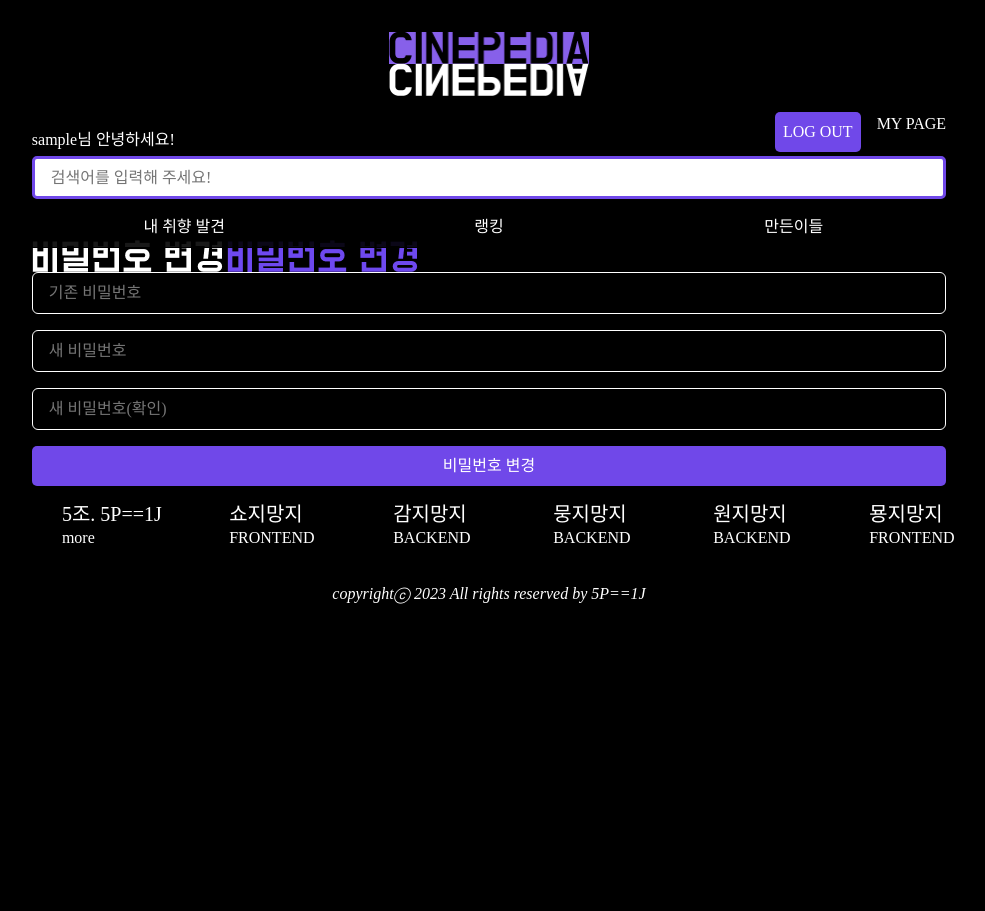
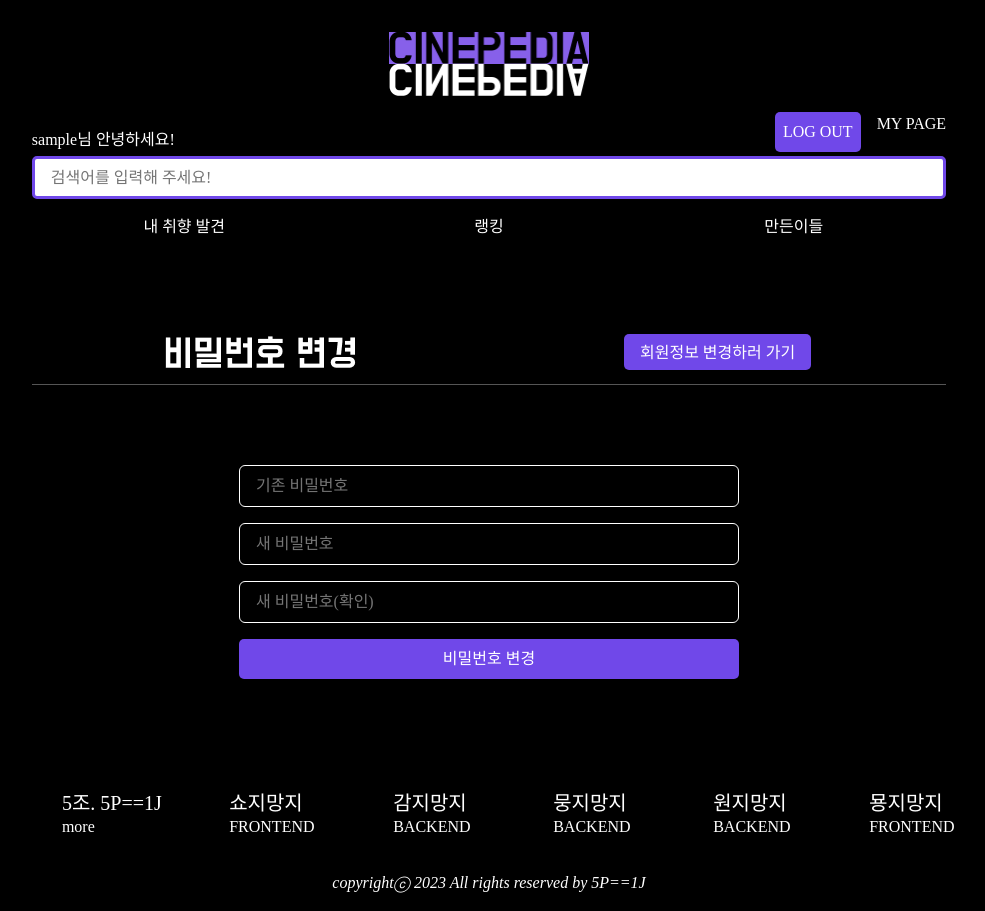
Before and after one commit to seho1278/5P1J, a Django app: page /accounts/password/ in a window 1280 px wide. Shown: the whole page, without its empty margins (151-1136 px from the left). Before the commit the page ends 604 px from the top, so only its background shows below. Run offline with Django 3.2, Linux system fonts and the light colour scheme; the visitor is signed in with stand-in values (Sample User, id 1); parts of the project's set-up code (start-up, migrations or seed data) failed here and were passed over.

Commit message:
[UPDATE]change_password

```diff
--- a/accounts/templates/accounts/change_password.html
+++ b/accounts/templates/accounts/change_password.html
@@ -4,21 +4,31 @@
 {% block title %}비밀번호 변경{% endblock title %}
 
 {% block style %}
-<link rel="stylesheet" href="{% static 'css/accounts/change_password.css' %}">
+<link rel="stylesheet" href="{% static 'css/accounts/update.css' %}">
 <link rel="stylesheet" href="{% static 'css/accounts/common.css' %}">
 {% endblock style %}
 
 {% block content %}
-<article>
-  <img src="{% static 'img/accounts/cidia_changepw_01.png' %}" alt="">
-  <img src="{% static 'img/accounts/cidia_changepw_02.png' %}" alt="">
-  <div>
+<article class="profile--container">
+  <div class="profile--title--wrap">
+    <div class="title--image--wrap">
+      <img class="profile--title--image" src="{% static 'img/accounts/cidia_changepw_01.png' %}" alt="회원정보 수정">
+    </div>
+    <div class="pw--button">
+      <a class="good--button" href="{% url 'accounts:update' %}">회원정보 변경하러 가기</a>
+    </div>
+    {% comment %} <img src="{% static 'img/accounts/cidia_profileupdate_02.png' %}" alt=""> {% endcomment %}
+  </div>
+  <div class="profile--form--wrap">
     <form action="{% url 'accounts:change_password' %}" method="POST">
       {% csrf_token %}
       {{ form.as_p }}
       <input type="submit" value="비밀번호 변경">
     </form>
   </div>
+  <div class="sm--pw--button">
+    <a class="good--button" href="{% url 'accounts:update' %}">회원정보 변경하러 가기</a>
+  </div>
 </article>
 
 {% endblock content %}
--- a/static/css/accounts/update.css
+++ b/static/css/accounts/update.css
@@ -61,6 +61,9 @@
   .profile--title--wrap {
     display: flex;
   }
+  .title--image--wrap {
+    padding-bottom: 2rem;
+  }
   .pw--button {
     display: none;
   }
```
Also changed, not shown: static/css/accounts/change_password.css (deleted).
